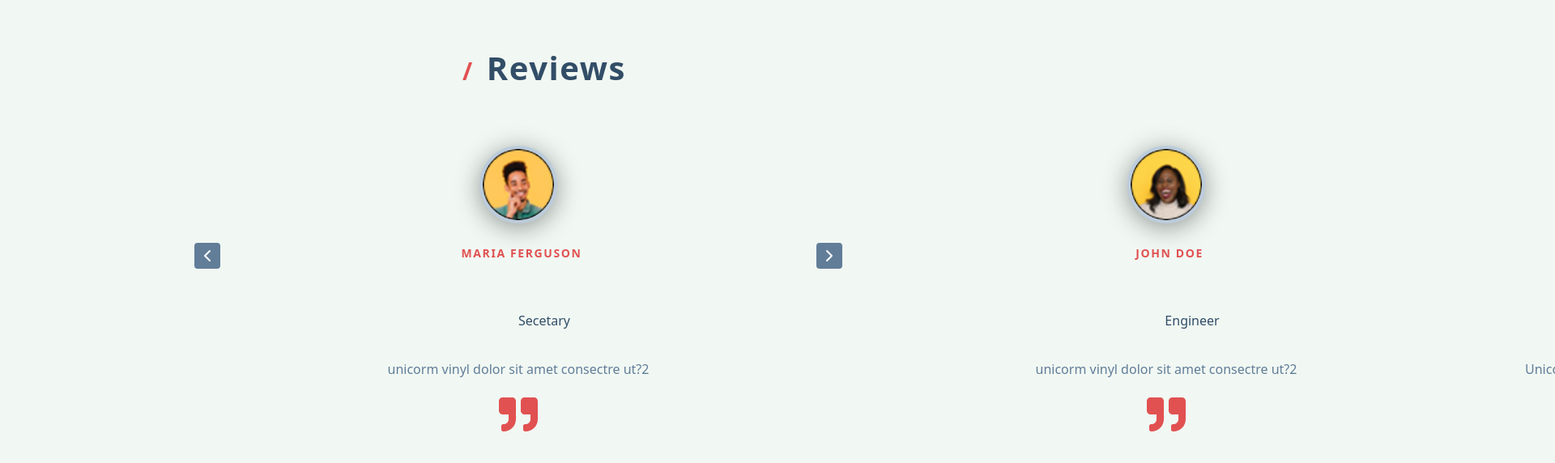
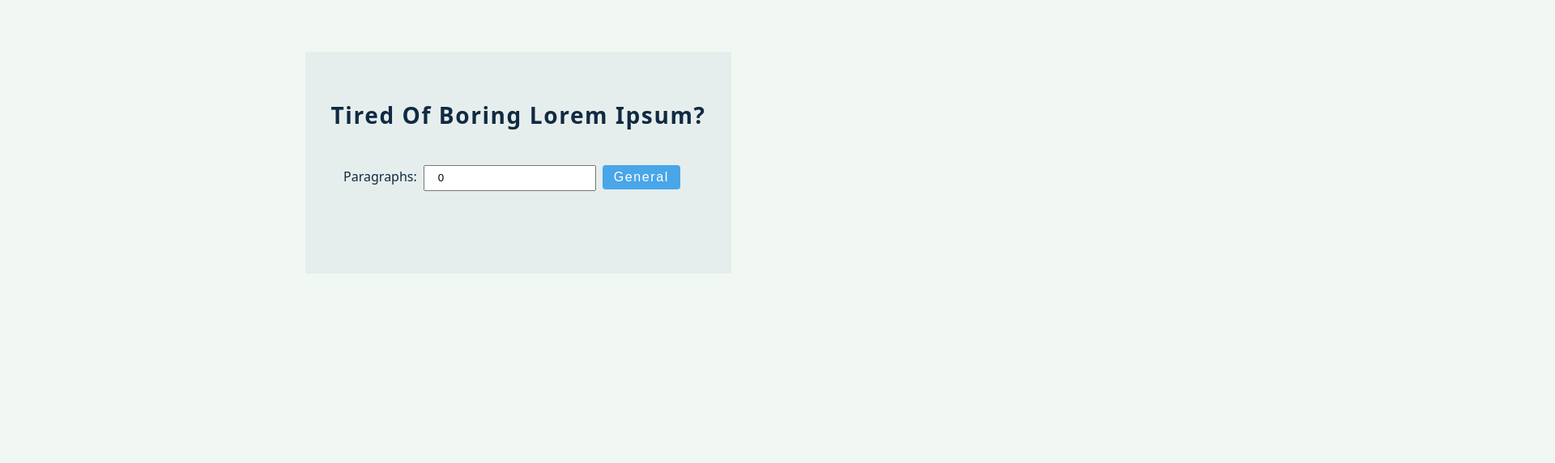
Before and after one commit to Bobbylee007/react-projects, a React (Create React App) app in the folder react-projects/: page / in a window 1280 px wide. Shown: the top 572 px of the page at 81% size, 1920 px wide, since content can reach past the window. Built offline with nearby package versions, Linux system fonts and the light colour scheme.

Commit message:
lorem ipsum generator

```diff
--- a/react-projects/src/App.js
+++ b/react-projects/src/App.js
@@ -1,5 +1,5 @@
 import React from "react";
-import Setup from "./projects/07-slider/Setup";
+import Setup from "./projects/08-lorem-ipsum/Setup";
 
 function App() {
   return(
--- a/react-projects/src/index.css
+++ b/react-projects/src/index.css
@@ -52,7 +52,7 @@
 }
 
 
-/* ===========================Global Style======================= */
+/* =========================== Global Style ======================= */
 
 body {
     font-family: system-ui, -apple-system, BlinkMacSystemFont, 'Segoe UI', Roboto, Oxygen, Ubuntu, Cantarell, 'Open Sans', 'Helvetica Neue', sans-serif;
@@ -649,15 +649,15 @@ main .accordian {
     margin: 0 auto;
     display: grid;
     grid-template-columns: repeat(7, 1fr);
-    /* overflow: hidden; */
+    overflow: hidden;
 
 
 }
-.slider{
+article{
     width: 360px;
 }
 
-.slider h4{
+article h4{
     text-transform: uppercase;
     color: var(--clr-red-light);
 }
@@ -732,37 +732,71 @@ main .accordian {
     border-style:none ;
 }
 
-.slider {
+article {
     width: var(--fixed-width);
 }
-.slider {
-    /* position: absolute;
+article {
+    position: absolute;
     top: 0;
-    left: 0; */
+    left: 0;
     width: 100%;
     height: 100%;
-    /* opacity: 0; */
+    opacity: 0;
     transition: var(--trans);
     justify-content: center;
     margin: 0, auto;
     text-align: center;
 }
 
-.slider.activeSlide{
+article.activeSlide{
     opacity: 1;
     transform: translateX(0);
 }
-.slider.lastSlide{
+article.lastSlide{
     transform: translateX(-100%);
 }
-.slider.nextSlider{
-    transform: translateX(100);
+article.nextSlide{
+    transform: translateX(100%);
+}
+/*=======  Sliders  Ends =========*/
+
+/*=======  lorem Iplsum =========*/
+body:has(.lorem-center){
+    display: flex;
+   place-content: center center;
+   padding-block: 4rem;
+}
+.lorem-center{
+    width: 100%;
+    max-width: 80dvw;
+    display: flex;
+    flex-direction: column;
+    place-content: center center;
+    height: auto;
+    padding-block: 4rem;
+    padding-inline: 2rem;
+    background-color: rgba(212, 220, 227, 0.386);
+}
+.lorem-center .lorem-ipsum{
+
+    display: flex;
+    flex-direction: row;
+    justify-content: center;
+    align-items: baseline;
+    max-width: fit-content;
+    gap:8px;
+    height: auto;
+    margin-block: 2rem;
+    #amount{
+        height: 32px;
+        padding-inline: 1rem;
+    }
 }
 
-
-
-/*=======  Sliders  Ends =========*/
-
+.lorem-center .lorem-text{
+    max-width: fit-content;
+}
+/*=======  lorem Iplsum Ends =========*/
 
 /*======================================   Reponsiveness  ===========================*/
 @media screen and (min-width:768px) {
@@ -930,6 +964,27 @@ article .job-info{
 
 
 /*=======  Sliders  =========*/
+
+/* .title span {
+    font-size: 1.85rem;
+    color: var(--clr-red-light);
+    margin-right: 1rem;
+    font-weight: 700;
+}
+
+.slider-center {
+    position: relative;
+    width: 80vw;
+    max-width: 800px;
+    height: 450px;
+    padding-top: 2rem;
+    margin-top: 4rem;
+    margin: 0 auto;
+    display: grid;
+    grid-template-columns: repeat(7, 1fr);
+    overflow: hidden;
+}
+
 .text{
     max-width: 45em;
 }
@@ -938,18 +993,18 @@ article .job-info{
     width: 2rem;
     height: 2rem;
     font-size: 1.5rem;
-}
-
+} */
+/*
 .slider{
-    /* position: absolute;
+    position: absolute;
     top: 0;
-    left: 0; */
+    left: 0;
     width: 700px;
     height: 100%;
-    /* opacity: 0; */
+    opacity: 0;
     transition: var(--trans);
-}
-/*  */
+} */
+/*
 .slider.activeSlide{
     opacity: 1;
     transform: translateX(0);
@@ -959,7 +1014,7 @@ article .job-info{
 }
 .slider.nextSlide{
     transform: translateX(100);
-}
+} */
 
 
 /*=======  Sliders  Ends =========*/
@@ -1161,14 +1216,14 @@ section {
     margin: 0 auto;
     display: grid;
     grid-template-columns: repeat(7, 1fr);
-    /* overflow: hidden; */
+    overflow: hidden;
 }
 
-.slider {
+article {
     width: 360px;
 }
 
-.slider h4 {
+.article h4 {
     text-transform: uppercase;
     color: var(--clr-red-light);
 }
@@ -1249,30 +1304,30 @@ section {
     border-style: none;
 }
 
-.slider {
-    /* position: absolute;
+article {
+    position: absolute;
     top: 0;
-    left: 0; */
+    left: 0;
     width: 800px;
     height: 100%;
-    /* opacity: 0; */
+    opacity: 0;
     transition: var(--trans);
     justify-content: center;
     margin: 0, auto;
     text-align: center;
 }
 
-.slider.activeSlide {
+article.activeSlide {
     opacity: 1;
     transform: translateX(0);
 }
 
-.slider.lastSlide {
+article.lastSlide {
     transform: translateX(-100%);
 }
 
-.slider.nextSlider {
-    transform: translateX(100);
+article.nextSlide {
+    transform: translateX(100%);
 }
     /*=======  Sliders  Ends =========*/
 }
--- a/react-projects/src/projects/07-slider/Slider.js
+++ b/react-projects/src/projects/07-slider/Slider.js
@@ -9,6 +9,25 @@ const Slider = () => {
   const [index, setIndex] = useState(0);
   //useEffect to hold functionality that will change dynamically
 
+  useEffect(() => {
+    const lastIndex = people.length - 1;
+    if (index < 0) {
+      setIndex(lastIndex);
+    }
+       if (index > lastIndex) {
+         setIndex(0);
+       }
+  }, [index, people]);
+
+  useEffect(()=>{
+    let slider = setInterval(() => {
+      setIndex(index + 1)
+    }, 3000);
+
+    return () => clearInterval(slider)
+
+  },[index])
+
   return (
     <section className="slider-content">
       <div className="title">
@@ -17,11 +36,21 @@ const Slider = () => {
         </h2>
       </div>
       <div className="slider-center">
-        {people.map((person, index) => {
+        {people.map((person, personIndex) => {
           const { id, img, name, title, quote } = person;
           //more stuff coming up
+          let position = "nextSlide";
+          if (personIndex === index) {
+            position = "activeSlide";
+          }
+          if (
+            personIndex === index - 1 ||
+            (index === 0 && personIndex === people.length - 1)
+          ) {
+            position = "lastSlide";
+          }
           return (
-            <article key={id} className="slider">
+            <article key={id} className={position}>
               <img src={img} alt={name} className="slider-img" />
               <h4>{name}</h4>
               <p className="title">{title}</p>
@@ -30,10 +59,10 @@ const Slider = () => {
             </article>
           );
         })}
-        <button className="prev">
+        <button className="prev" onClick={() => setIndex(index - 1)}>
           <FiChevronLeft />
         </button>
-        <button className="next">
+        <button className="next" onClick={() => setIndex(index + 1)}>
           <FiChevronRight />
         </button>
       </div>
--- /dev/null
+++ b/react-projects/src/projects/08-lorem-ipsum/Lorem.js
@@ -0,0 +1,47 @@
+import React, { useState } from "react";
+import data from "./data";
+
+const Lorem = () => {
+  const [count, setCount] = useState(0);
+  const [text, setText] = useState([]);
+
+  const handleSubmit = (e) => {
+    e.preventDefault();
+    let amount = parseInt(count);
+    if (count <= 0) {
+        amount = 1
+    }
+        if (count > 8) {
+          amount = 8;
+        }
+    setText(data.slice(0,amount))
+  };
+
+  return (
+    <section className="lorem-center">
+      <h3>tired of boring lorem ipsum?</h3>
+      <form className="lorem-ipsum" onSubmit={handleSubmit}>
+        <label htmlFor="amount">Paragraphs:</label>
+        <input
+          type="number"
+          name="amount"
+          id="amount"
+          value={count}
+          onChange={(e) => setCount(e.target.value)}
+        />
+        <button type="submit" className="btn">
+          general
+        </button>
+      </form>
+
+      <section className="lorem-text">
+    {text.map((item, index)=>{
+        return <p key={index}>{item}</p>
+
+    })}
+      </section>
+    </section>
+  );
+};
+
+export default Lorem;
--- /dev/null
+++ b/react-projects/src/projects/08-lorem-ipsum/Setup.js
@@ -0,0 +1,8 @@
+import React from "react";
+import Lorem from "./Lorem";
+
+const Setup = () => {
+  return <Lorem />;
+};
+
+export default Setup;
--- /dev/null
+++ b/react-projects/src/projects/08-lorem-ipsum/data.js
@@ -0,0 +1,22 @@
+const text = [
+  "jelly sit amet consectetur adipisicing elit. Nobis labore laborum officia, cumque sed placeat totam consectetur aut recusandae architecto aperiam, omnis doloremque, quae ex beatae cupiditate neque accusantium ipsam? Numquam impedit, consequatur maxime laboriosam quo ex iure in quod porro voluptatibus optio beatae ratione vitae enim voluptatem quia blanditiis odit earum nisi dignissimos provident. Quasi enim iure voluptates placeat? Iure pariatur illo commodi voluptatibus repudiandae accusamus nihil, optio vel laborum nostrum a ut necessitatibus saepe nesciunt labore earum repellat atque quos temporibus eaque nemo ducimus maxime incidunt perferendis! Minus. Voluptates iusto itaque expedita, labore beatae, tempore officiis ipsum eveniet praesentium iure possimus hic, nam distinctio minus explicabo nisi quisquam. Distinctio tempore commodi officiis odio beatae rem non sapiente cupiditate. Consectetur delectus consequatur similique ipsum ratione blanditiis, aspernatur nisi numquam distinctio magnam quia voluptatibus illum quasi veniam ut non, sit harum dolorum velit! Nam voluptatibus reprehenderit autem! Explicabo, recusandae amet",
+
+  "next level color, sit amet consectetur adipisicing elit. Voluptatem assumenda officiis nisi temporibus in id placeat. e quidem nobis, nam quisquam asperiores id sunt. Vel, quos. Consectetur error iste beatae eos vel hic fugiatRatione blanditiis temporibus doloremque porro beatae odio, dolores autem officiis non, quas delectus et.Quas dignissimos tenetur dicta velit! Error adipisci ratione minus facere, illo consectetur eius neque soluta tempore velit, sunt maiores laborum eveniet repudiandae dolores aliquam odio? Hic sapiente necessitatibus expedita vel?Accusantium officia voluptatum a magnam expedita veniam eveniet consequatur, cum eaque magni beata. ",
+
+  "zombie sfkh[oidrthei.Quas dignissimos tenetur dicta velit! Error adipisci ratione minus facere, illo consectetur eius neque soluta tempore velit, sunt maiores laborum eveniet repudiandae dolores aliquam odio? Hic sapiente necessitatibus expedita vel?Accusantium officia voluptatum a magnam expedita veniam eveniet consequatur, cum eaque magni beata.",
+
+  " Lorem ipsum dolor sit amet consectetur adipisicing elit. Exercitationem nobis doloribus delectus impedit quaerat vitae perspiciatis, nostrum repellendus quod obcaecati maiores minima numquam voluptatem sequi, maxime alias officia nihil ea.  Nesciunt quibusdam voluptatum corrupti commodi animi a eligendi, aliquid consequatur maxime provident reprehenderit modi nulla, nisi cum esse eos ipsam, ducimus voluptatibus sint voluptas. Accusantium inventore animi laborum assumenda quia. ",
+
+  " Lorem ipsum dolor sit amet consectetur adipisicing elit. Exercitationem nobis doloribus delectus impedit quaerat vitae perspiciatis, nostrum repellendus quod obcaecati maiores minima numquam voluptatem sequi, maxime alias officia nihil ea.  Nesciunt quibusdam voluptatum corrupti commodi animi a eligendi, aliquid consequatur maxime provident reprehenderit modi nulla, nisi cum esse eos ipsam, ducimus voluptatibus sint voluptas. Accusantium inventore animi laborum assumenda quia",
+
+  " Lorem ipsum dolor sit amet consectetur adipisicing elit. Exercitationem nobis doloribus delectus impedit quaerat vitae perspiciatis, nostrum repellendus quod obcaecati maiores minima numquam voluptatem sequi, maxime alias officia nihil ea.  Nesciunt quibusdam voluptatum corrupti commodi animi a eligendi, aliquid consequatur maxime provident reprehenderit modi nulla, nisi cum esse eos ipsam, ducimus voluptatibus sint voluptas. Accusantium inventore animi laborum assumenda quia",
+
+  " Lorem ipsum dolor sit amet consectetur adipisicing elit. Exercitationem nobis doloribus delectus impedit quaerat vitae perspiciatis, nostrum repellendus quod obcaecati maiores minima numquam voluptatem sequi, maxime alias officia nihil ea.  Nesciunt quibusdam voluptatum corrupti commodi animi a eligendi, aliquid consequatur maxime provident reprehenderit modi nulla, nisi cum esse eos ipsam, ducimus voluptatibus sint voluptas. Accusantium inventore animi laborum assumenda quia",
+
+  " Lorem ipsum dolor sit amet consectetur adipisicing elit. Exercitationem nobis doloribus delectus impedit quaerat vitae perspiciatis, nostrum repellendus quod obcaecati maiores minima numquam voluptatem sequi, maxime alias officia nihil ea.  Nesciunt quibusdam voluptatum corrupti commodi animi a eligendi, aliquid consequatur maxime provident reprehenderit modi nulla, nisi cum esse eos ipsam, ducimus voluptatibus sint voluptas. Accusantium inventore animi laborum assumenda quia",
+
+  " Lorem ipsum dolor sit amet consectetur adipisicing elit. Exercitationem nobis doloribus delectus impedit quaerat vitae perspiciatis, nostrum repellendus quod obcaecati maiores minima numquam voluptatem sequi, maxime alias officia nihil ea.  Nesciunt quibusdam voluptatum corrupti commodi animi a eligendi, aliquid consequatur maxime provident reprehenderit modi nulla, nisi cum esse eos ipsam, ducimus voluptatibus sint voluptas. Accusantium inventore animi laborum assumenda quia",
+
+  " Lorem ipsum dolor sit amet consectetur adipisicing elit. Exercitationem nobis doloribus delectus impedit quaerat vitae perspiciatis, nostrum repellendus quod obcaecati maiores minima numquam voluptatem sequi, maxime alias officia nihil ea.  Nesciunt quibusdam voluptatum corrupti commodi animi a eligendi, aliquid consequatur maxime provident reprehenderit modi nulla, nisi cum esse eos ipsam, ducimus voluptatibus sint voluptas. Accusantium inventore animi laborum assumenda quia",
+];
+export default text;
```
